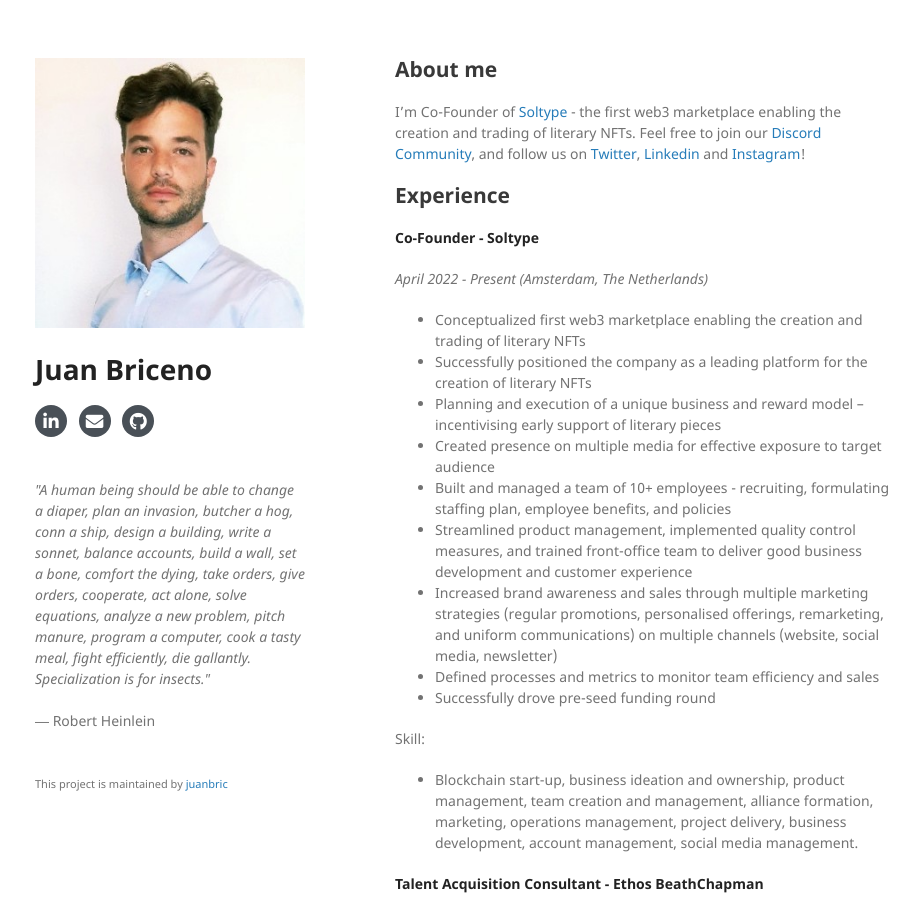
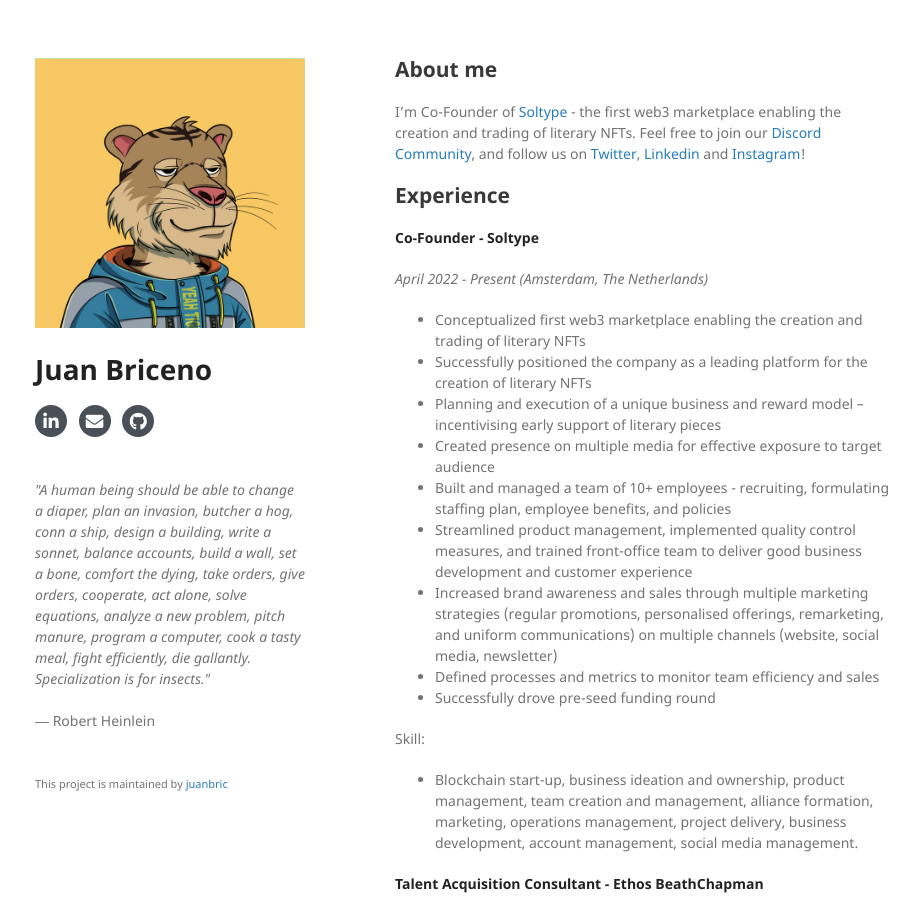
Before and after one commit to juanbric/homepage, a Jekyll site: the page built from index.md, in a window 1280 px wide and 900 px high. Shown: the whole window, without its empty margins (175-1094 px from the left). Built offline with Jekyll 4.4.1, drawn with Linux system fonts in a browser that asks for light colours; nearby versions of some CDN libraries; our own code applies the rules of GitHub Pages for plain Markdown files; a style sheet for code colours, icons or effects is not loaded.

Commit message:
Update _config.yml

```diff
--- a/_config.yml
+++ b/_config.yml
@@ -1,5 +1,5 @@
 title: Juan Briceno
-logo: /assets/img/1654595528390.jpg
+logo: /assets/img/5011.png
 round-logo: true
 position:
 linkedin: https://www.linkedin.com/in/juanpablobriceno/
```
